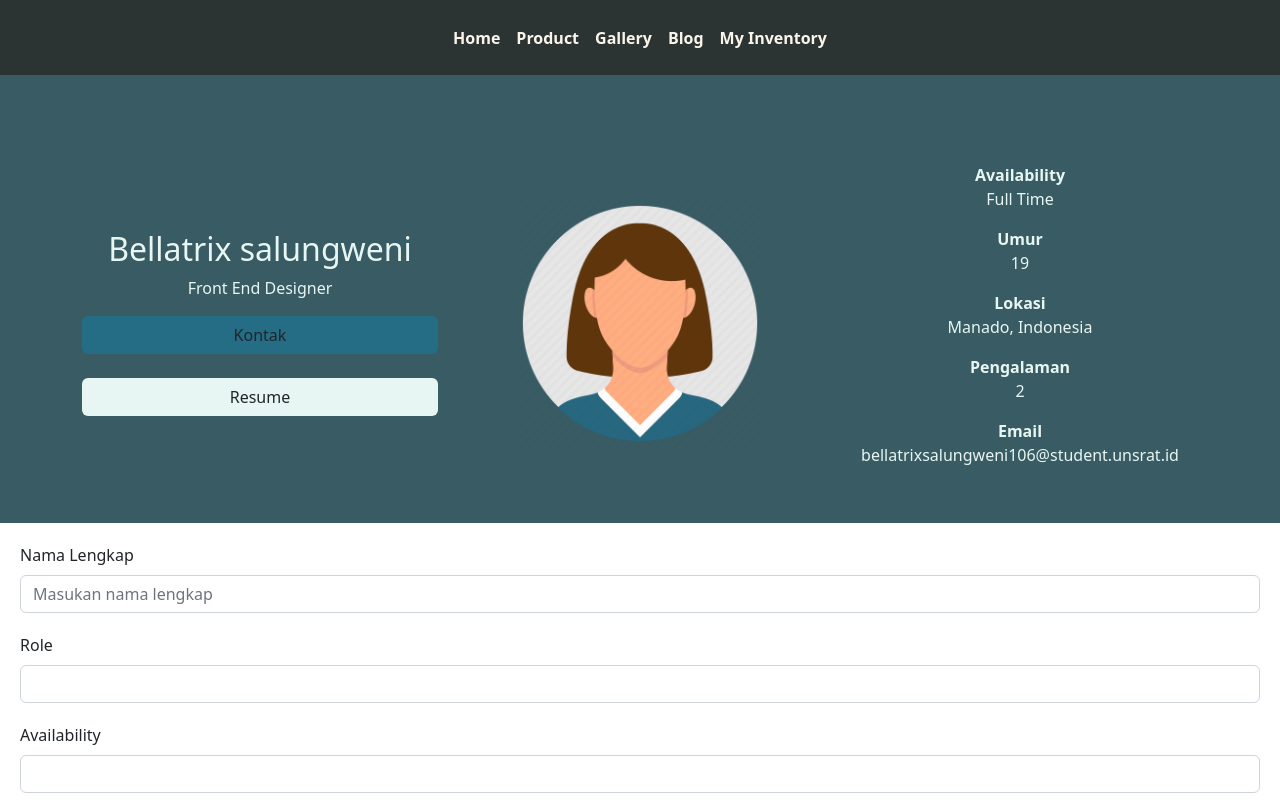
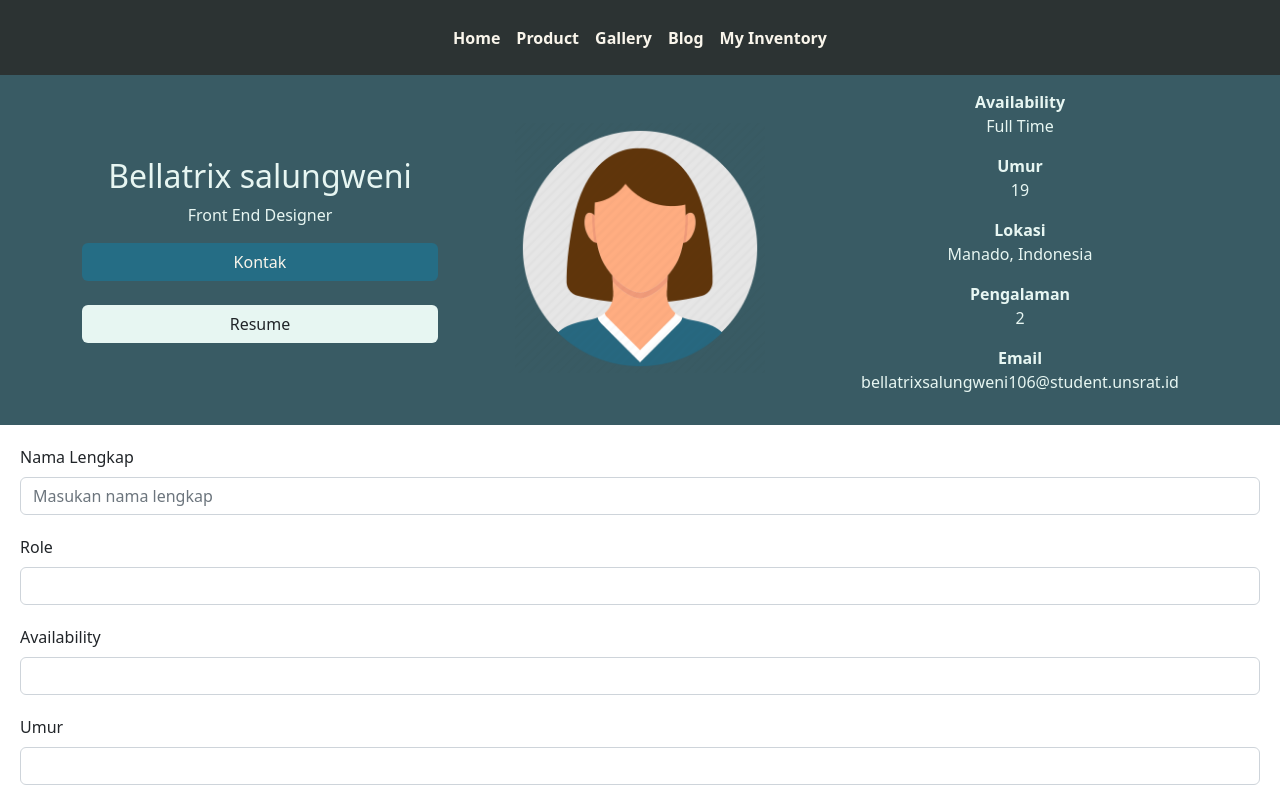
Before and after one commit to Bellatrix-Salungweni1/INPG07-Assignment1-Bellatrix, a plain HTML site: page home.html in a window 1280 px wide. Shown: the top 800 px of the page. Drawn offline with nearby package versions, Linux system fonts and the light colour scheme; files whose address does not match are found by name.

Commit message:
first commit

```diff
--- a/home.html
+++ b/home.html
@@ -4,35 +4,29 @@
     <title>Assigment 1, Bellatrix salungweni</title
 </head>
 <body>
-  <div class="head">
-    <header class="header">
-      <div>
+    <div class="header">
         <nav id="navbar" style="height: 75px; background-color: #2C3333;" class="navbar navbar-expand-lg justify-content-md-center navbar-expand">
-          <div>
           <ul class="navbar-nav fw-semibold ">
             <li class="nav-item"><a class="nav-link active" style="color: #F9F5EB;" aria-current="page"  href="#">Home</a></li>
             <li class="nav-item"><a class="nav-link active" style="color: #F9F5EB;" aria-current="page" href="#">Product</a></li>
             <li class="nav-item"><a class="nav-link active" style="color: #F9F5EB;" aria-current="page" href="#">Gallery</a></li>
             <li class="nav-item"><a class="nav-link active" style="color: #F9F5EB;" aria-current="page" href="#">Blog</a></li>
             <li class="nav-item"><a class="nav-link active" style="color: #F9F5EB;" aria-current="page" href="#">My Inventory</a></li>
-
-        </div>
       </nav>
    </div>
-    </header>
 
-    <section class="main pt-5" style="background-color: #395B64;">
-      <div class="container position-relative">
-        <div class="row gy-5" data-aos="fade-in">
-          <div class="col-lg-4 order-2 order-lg-1 d-flex flex-column justify-content-center text-center">
+  <section style="background-color: #395B64;">
+      <div class="container">
+        <div class="row gy-5">
+          <div class="col-lg-4 order-2 d-flex flex-column justify-content-center text-center">
             <h2 style="color: #E7F6F2;">Bellatrix salungweni</h2>
             <p class="fw-light" style="color: #E7F6F2;">Front End Designer</p>
-            <button type="button" class="btn" style="background-color: #256D85;">Kontak</button>
+            <button type="button" class="btn" style="background-color: #256D85; color: #F9F5EB;">Kontak</button>
             <br ⁄>
             <button type="button" class="btn" style="background-color: #E7F6F2;">Resume</button>
           </div>
-          <div class="col-lg-4 order-lg-5 text-center" style="height: 400px;">
-            <img src="D:\dok\Hacktive8\Assignment_1\Images\Logo.png" class="img-fluid" style="width: 250px; margin-top: 75px;" alt="" data-aos="zoom-out" data-aos-delay="100">
+          <div class="col-lg-4 order-lg-5 text-center" style="height: 350px;">
+            <img src="D:\dok\Hacktive8\Assignment_1\Images\Logo.png" class="img-fluid mt-5" style="width: 250px;" alt="" data-aos="zoom-out" data-aos-delay="100">
           </div>
           <div class="col-lg-4 order-5 order-lg-6 d-flex flex-column justify-content-center text-center" style="color: #E7F6F2;">
             <p class="fw-bold m-0">Availability</p>
@@ -79,7 +73,7 @@
         <label for="exampleFormControlInput1" class="form-label">Email</label>
         <input type="email" class="form-control" id="exampleFormControlInput1">
       </div>
-      <input style="margin-top: 10px; margin-left: 20px; margin-bottom: 10px;" class="btn btn-primary" type="submit" value="Submit">
+      <button type="button" class="btn mb-2" style="background-color: #256D85; color: #F9F5EB; margin-left: 20px;">Submit</button>
     </section>
   </div>
 </body>
```
Lines whose indentation alone changed are shown as unchanged.
